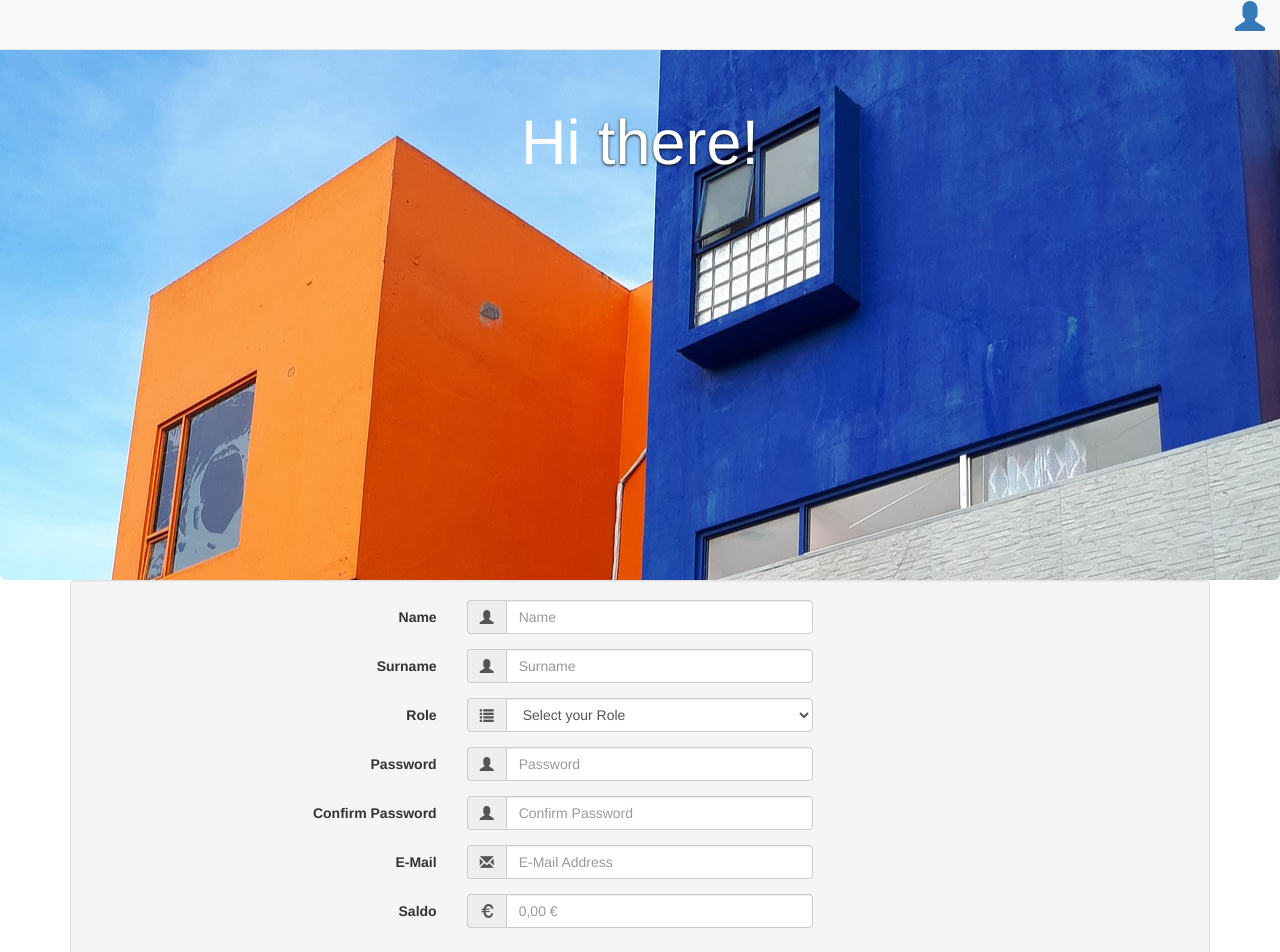
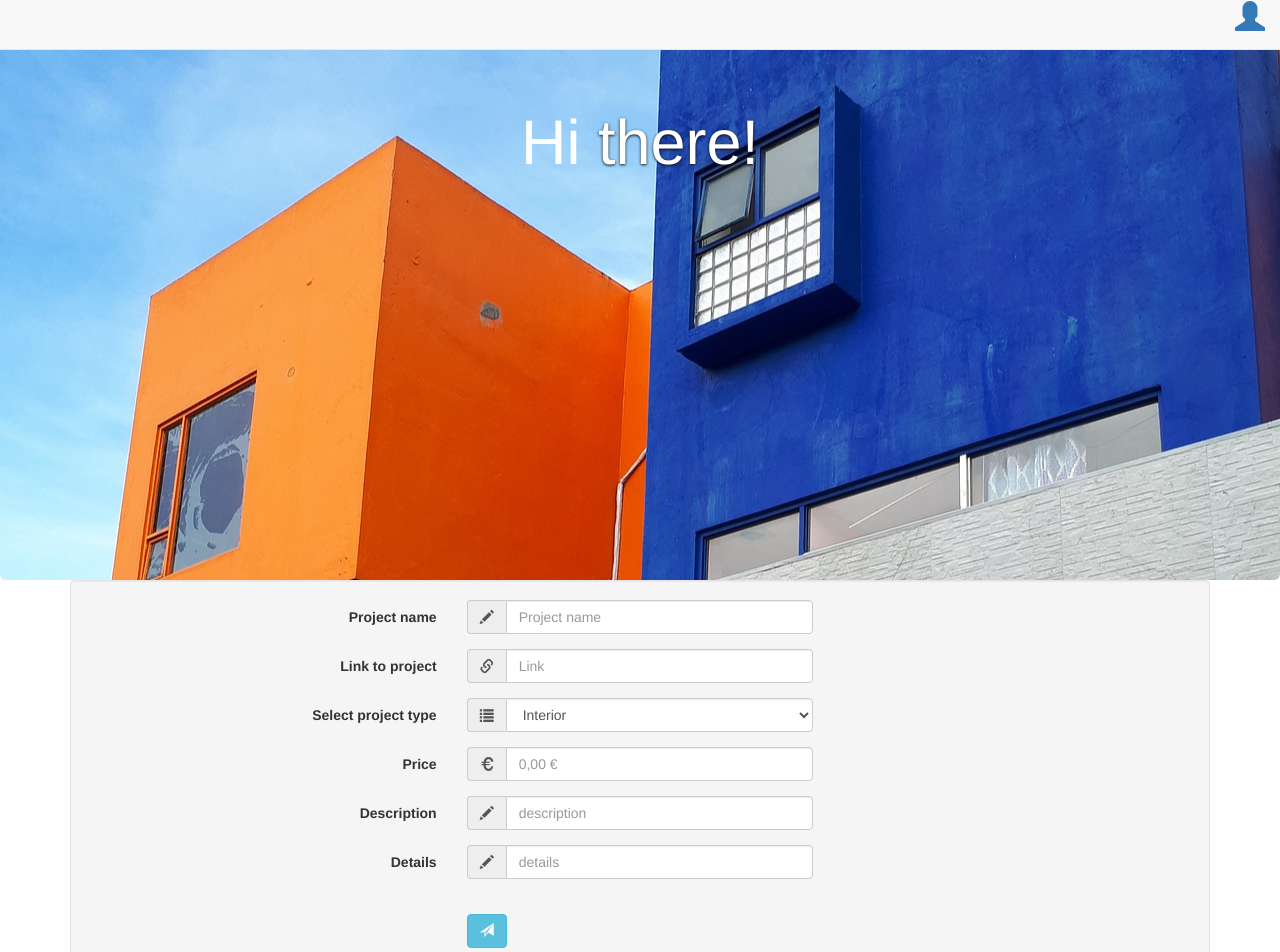
Before and after one commit to AndreaMartins/3dprofessionals, an Angular app in the folder angular/: page /dashboard in a window 1280 px wide. Shown: the top 952 px of the page. Built offline with nearby package versions, Linux system fonts and the light colour scheme.

Commit message:
dashboard html updated

```diff
--- a/angular/src/app/dashboard/dashboard.component.html
+++ b/angular/src/app/dashboard/dashboard.component.html
@@ -37,11 +37,11 @@
       <!-- Text input-->
 
       <div class="form-group">
-          <label class="col-md-4 control-label">Name</label>
+          <label class="col-md-4 control-label">Project name</label>
         <div class="col-md-4 inputGroupContainer">
           <div class="input-group">
-            <span class="input-group-addon"><i class="glyphicon glyphicon-user"></i></span>
-            <input  name="name" placeholder="Name" class="form-control"  type="text">
+            <span class="input-group-addon"><i class="glyphicon glyphicon-pencil"></i></span>
+            <input  name="project-name" placeholder="Project name" class="form-control"  type="text">
           </div>
         </div>
       </div>
@@ -49,24 +49,23 @@
       <!-- Text input-->
 
       <div class="form-group">
-        <label class="col-md-4 control-label" >Surname</label>
+        <label class="col-md-4 control-label" >Link to project</label>
         <div class="col-md-4 inputGroupContainer">
           <div class="input-group">
-            <span class="input-group-addon"><i class="glyphicon glyphicon-user"></i></span>
-            <input name="surname" placeholder="Surname" class="form-control"  type="text">
+            <span class="input-group-addon"><i class="glyphicon glyphicon-link"></i></span>
+            <input name="link" placeholder="Link" class="form-control"  type="text">
           </div>
         </div>
       </div>
 
       <div class="form-group">
-        <label class="col-md-4 control-label">Role</label>
+        <label class="col-md-4 control-label">Select project type</label>
         <div class="col-md-4 selectContainer">
           <div class="input-group">
               <span class="input-group-addon"><i class="glyphicon glyphicon-list"></i></span>
-              <select name="role" class="form-control selectpicker">
-                <option value="">Select your Role</option>
-                <option>Client</option>
-                <option>Professional</option>
+              <select name="project-type" class="form-control selectpicker">
+                <option value="">Interior</option>
+                <option>Exterior</option>
             </select>
           </div>
         </div>
@@ -75,11 +74,11 @@
       <!-- Text input-->
 
       <div class="form-group">
-        <label class="col-md-4 control-label" >Password</label>
+        <label class="col-md-4 control-label" >Price</label>
         <div class="col-md-4 inputGroupContainer">
           <div class="input-group">
-            <span class="input-group-addon"><i class="glyphicon glyphicon-user"></i></span>
-            <input name="user_password" placeholder="Password" class="form-control"  type="password">
+            <span class="input-group-addon"><i class="glyphicon glyphicon-euro"></i></span>
+             <input name="price" placeholder="0,00 €" class="form-control"  type="number">
           </div>
         </div>
       </div>
@@ -87,40 +86,26 @@
       <!-- Text input-->
 
       <div class="form-group">
-        <label class="col-md-4 control-label" >Confirm Password</label>
+        <label class="col-md-4 control-label" >Description</label>
         <div class="col-md-4 inputGroupContainer">
           <div class="input-group">
-            <span class="input-group-addon"><i class="glyphicon glyphicon-user"></i></span>
-            <input name="confirm_password" placeholder="Confirm Password" class="form-control"  type="password">
+            <span class="input-group-addon"><i class="glyphicon glyphicon-pencil"></i></span>
+            <input name="description" placeholder="description" class="form-control"  type="text">
           </div>
         </div>
       </div>
 
       <!-- Text input-->
-        <div class="form-group">
-        <label class="col-md-4 control-label">E-Mail</label>
-          <div class="col-md-4 inputGroupContainer">
-            <div class="input-group">
-                <span class="input-group-addon"><i class="glyphicon glyphicon-envelope"></i></span>
-                <input name="email" placeholder="E-Mail Address" class="form-control"  type="text">
-            </div>
+      <div class="form-group">
+        <label class="col-md-4 control-label" >Details</label>
+        <div class="col-md-4 inputGroupContainer">
+          <div class="input-group">
+            <span class="input-group-addon"><i class="glyphicon glyphicon-pencil"></i></span>
+            <input name="details" placeholder="details" class="form-control"  type="text">
           </div>
         </div>
-
-
-      <!-- Text input-->
-
-      <div class="form-group">
-        <label class="col-md-4 control-label">Saldo</label>
-          <div class="col-md-4 inputGroupContainer">
-            <div class="input-group">
-                <span class="input-group-addon"><i class="glyphicon glyphicon-euro"></i></span>
-                <input name="contact_no" placeholder="0,00 €" class="form-control" type="text">
-            </div>
-          </div>
       </div>
 
-      <!-- Select Basic -->
 
       <!-- Success message -->
        <div class="alert alert-success" role="alert" id="success_message">Success <i class="glyphicon glyphicon-thumbs-up"></i> Success!.</div>
```
